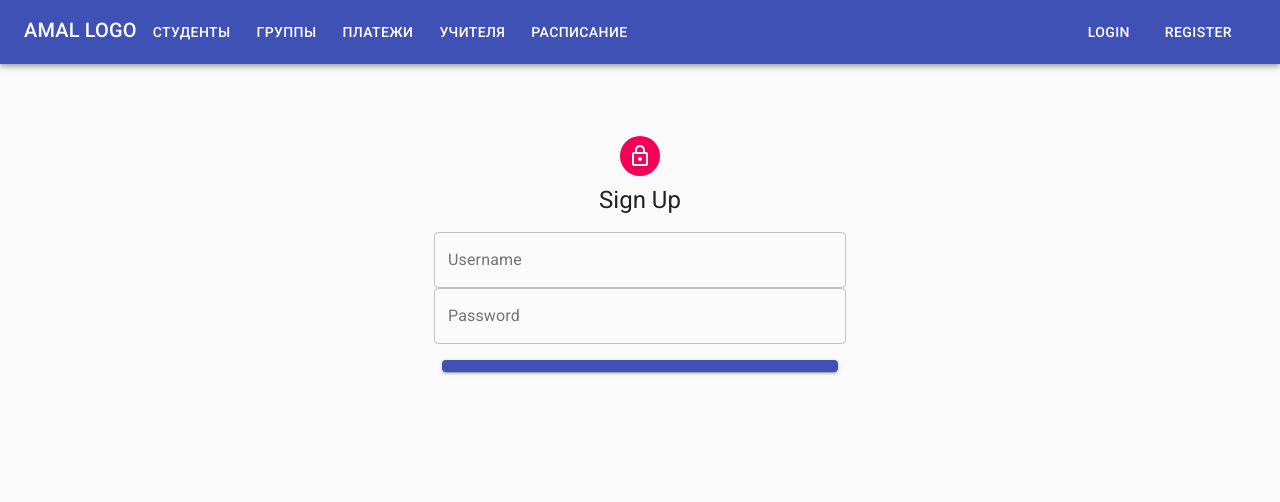
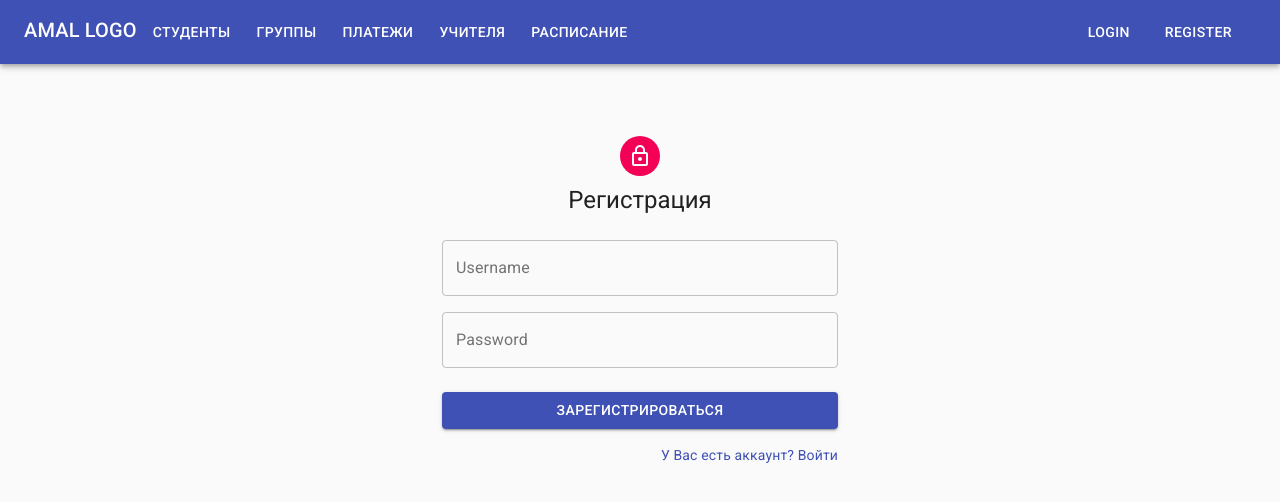
Before and after one commit to xx3u/amal_frontend, a React (Create React App) app: page /register in a window 1280 px wide. Shown: the top 502 px of the page. Built offline with nearby package versions, Linux system fonts and the light colour scheme.

Commit message:
добавил ссылку и Grid

```diff
--- a/src/containers/RegisterContainer/RegisterContainer.js
+++ b/src/containers/RegisterContainer/RegisterContainer.js
@@ -1,4 +1,5 @@
 import React, { useState } from 'react';
+import Grid from '@material-ui/core/Grid';
 import { useSelector, useDispatch } from 'react-redux';
 import FormItem from '../../components/UI/Form/FormItem/FormItem';
 import UserForm from '../../components/UserForm/UserForm';
@@ -26,9 +27,25 @@ const Register = () => {
   };
 
   return (
-    <UserForm onSubmit={submitFormHandler} title='Sign Up'>
-      <FormItem name='username' value={state.username} onChange={inputChangeHandler} label='Username' type='text' />
-      <FormItem name='password' value={state.password} onChange={inputChangeHandler} label='Password' type='password' />
+    <UserForm
+      onSubmit={submitFormHandler}
+      title='Регистрация'
+      buttonText='Зарегистрироваться'
+      link='/login'
+      linkText='У Вас есть аккаунт? Войти'
+    >
+      <Grid item xs={12}>
+        <FormItem name='username' value={state.username} onChange={inputChangeHandler} label='Username' type='text' />
+      </Grid>
+      <Grid item xs={12}>
+        <FormItem
+          name='password'
+          value={state.password}
+          onChange={inputChangeHandler}
+          label='Password'
+          type='password'
+        />
+      </Grid>
     </UserForm>
   );
 };
```
